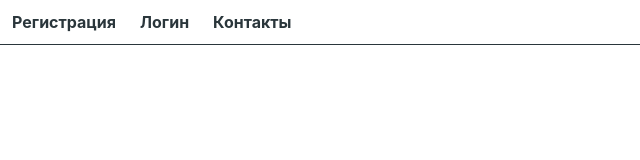
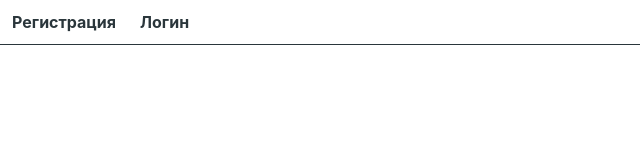
Before and after one commit to AntonLovkin/goit-react-hw-08-phonebook, a React (Create React App) app: page / in a window 1280 px wide. Shown: the top 160 px of the page, without its empty margins (0-640 px from the left). Built offline with nearby package versions, Linux system fonts and the light colour scheme.

Commit message:
Update AppBar.js
render by prop isAuthenticated

```diff
--- a/src/UserMenu/AppBar.js
+++ b/src/UserMenu/AppBar.js
@@ -8,7 +8,7 @@ import authSelectors from '../redux/auth/auth-selectors';
 const styles = {
   header: {
     display: 'flex',
-    // justifyContent: 'space-between',
+    justifyContent: 'space-between',
     alignItems: 'center',
     borderBottom: '1px solid #2A363B',
   },
@@ -17,9 +17,14 @@ const styles = {
 const AppBar = ({ isAuthenticated }) => (
   <header style={styles.header}>
 
-    {isAuthenticated ? <UserMenu /> : <AuthNav />}
+    {isAuthenticated
+      ?
+      <>
+        <Navigation />
+        <UserMenu />
 
-    <Navigation />
+      </>
+      : <AuthNav />}
 
   </header>
 );
```
